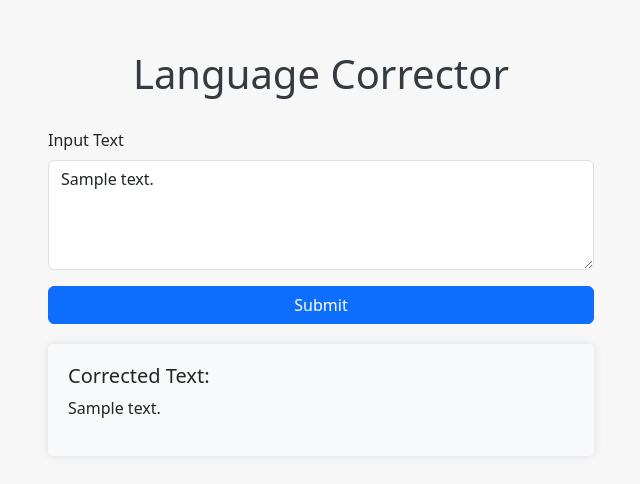
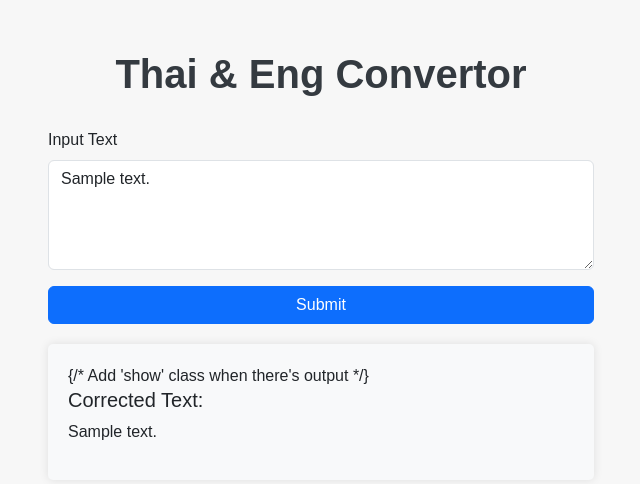
Before and after one commit to pianoProJ/Project, a Flask app: template templates/index.html in a window 1280 px wide. Shown: the top 484 px of the page, without its empty margins (319-959 px from the left). Run offline with Flask 3, Linux system fonts and the light colour scheme; the template is opened without the code that fills it: most values are stand-ins (such as "Sample title", 1, 10 or a date in 2020).

Commit message:
index.html

```diff
--- a/templates/index.html
+++ b/templates/index.html
@@ -4,11 +4,11 @@
     <meta charset="UTF-8">
     <meta name="viewport" content="width=device-width, initial-scale=1.0">
     <title>Language Corrector</title>
-    <!-- Bootstrap CSS -->
     <link href="https://cdn.jsdelivr.net/npm/bootstrap@5.3.0-alpha1/dist/css/bootstrap.min.css" rel="stylesheet">
     <style>
         body {
             background-color: #f7f7f7;
+            font-family: 'Arial', sans-serif; /* Add a modern font */
         }
         .container {
             margin-top: 50px;
@@ -16,6 +16,7 @@
         h1 {
             color: #343a40;
             margin-bottom: 30px;
+            font-weight: 600; /* Make the heading bolder */
         }
         .result-box {
             background-color: #f8f9fa;
@@ -23,6 +24,17 @@
             border-radius: 5px;
             margin-top: 20px;
             box-shadow: 0px 0px 10px rgba(0,0,0,0.1);
+            opacity: 0; /* Initially hide the result box */
+            transform: translateY(20px); /* Slide it down a bit */
+            transition: opacity 0.3s ease, transform 0.3s ease; /* Add smooth transitions */
+        }
+        .result-box.show {
+            opacity: 1;
+            transform: translateY(0);
+        }
+        /* Add some hover effect to the button */
+        .btn-primary:hover {
+            background-color: #0056b3; /* Darker blue on hover */
         }
     </style>
 </head>
@@ -31,7 +43,7 @@
     <div class="container">
         <div class="row justify-content-center">
             <div class="col-md-6">
-                <h1 class="text-center">Language Corrector</h1>
+                <h1 class="text-center">Thai & Eng Convertor</h1>
                 <form method="POST">
                     <div class="mb-3">
                         <label for="input_text" class="form-label">Input Text</label>
@@ -41,7 +53,7 @@
                 </form>
 
                 {% if output_text %}
-                <div class="result-box">
+                <div class="result-box show"> {/* Add 'show' class when there's output */}
                     <h5>Corrected Text:</h5>
                     <p>{{ output_text }}</p>
                 </div>
@@ -50,7 +62,6 @@
         </div>
     </div>
 
-    <!-- Bootstrap JS -->
     <script src="https://cdn.jsdelivr.net/npm/bootstrap@5.3.0-alpha1/dist/js/bootstrap.bundle.min.js"></script>
 </body>
 </html>
```
